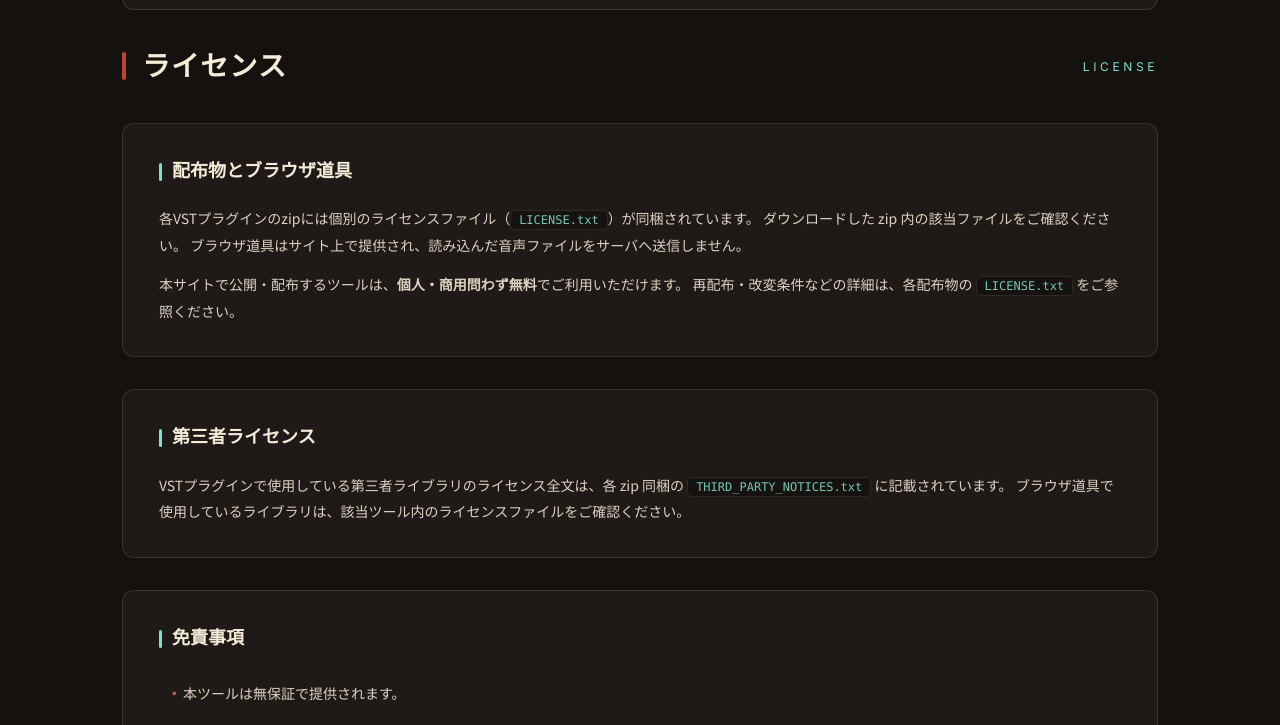
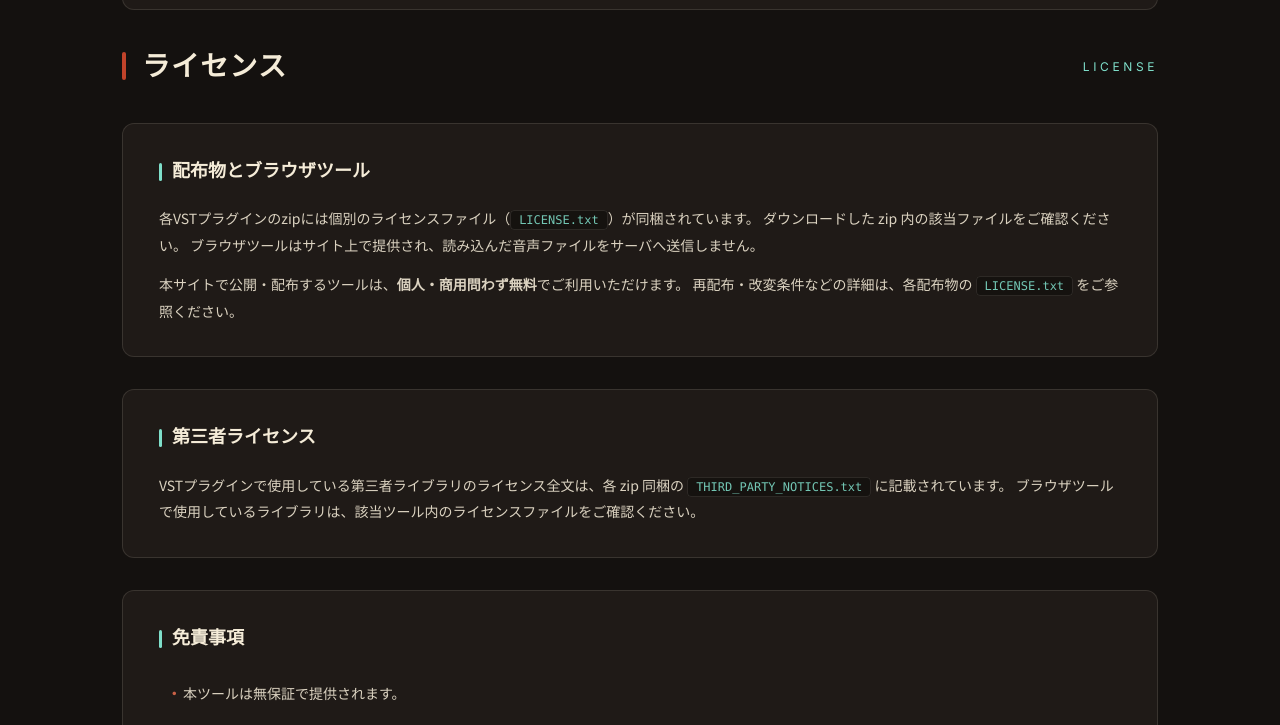
Before and after one commit to MintoTsukino/MintoTsukino, a website: page about/index.html in a window 1280 px wide. Shown: the part 1301-2026 px from the top of the page. Drawn offline with Linux system fonts and the light colour scheme.

Commit message:
docs: rename browser tools label

```diff
--- a/about/index.html
+++ b/about/index.html
@@ -55,7 +55,7 @@
     <div class="spec-block">
       <p style="font-size: 15px; line-height: 2; opacity: 0.9;">
         「みんと食堂」は、<strong style="color: var(--mint);">月ノみんと</strong>が主宰する音づくりツールシリーズです。
-        ブラウザで使える道具とVSTプラグインを、ひとつの献立として並べています。
+        ブラウザツールとVSTプラグインを、ひとつの献立として並べています。
         それぞれのツールに「食べ物」のキャラクターと「食感」のメタファーを与え、
         音の質感や動きとゆるやかに結びつけて設計しています。
       </p>
@@ -98,11 +98,11 @@
     </div>
 
     <div class="spec-block">
-      <h3>配布物とブラウザ道具</h3>
+      <h3>配布物とブラウザツール</h3>
       <p style="font-size: 14px; line-height: 1.9; opacity: 0.88;">
         各VSTプラグインのzipには個別のライセンスファイル（<code>LICENSE.txt</code>）が同梱されています。
         ダウンロードした zip 内の該当ファイルをご確認ください。
-        ブラウザ道具はサイト上で提供され、読み込んだ音声ファイルをサーバへ送信しません。
+        ブラウザツールはサイト上で提供され、読み込んだ音声ファイルをサーバへ送信しません。
       </p>
       <p style="font-size: 14px; line-height: 1.9; opacity: 0.88; margin-top: 12px;">
         本サイトで公開・配布するツールは、<strong>個人・商用問わず無料</strong>でご利用いただけます。
@@ -115,7 +115,7 @@
       <p style="font-size: 14px; line-height: 1.9; opacity: 0.88;">
         VSTプラグインで使用している第三者ライブラリのライセンス全文は、各 zip 同梱の
         <code>THIRD_PARTY_NOTICES.txt</code> に記載されています。
-        ブラウザ道具で使用しているライブラリは、該当ツール内のライセンスファイルをご確認ください。
+        ブラウザツールで使用しているライブラリは、該当ツール内のライセンスファイルをご確認ください。
       </p>
     </div>
 
```
Also changed, not shown: index.html (+4 -4 lines), README.md.
